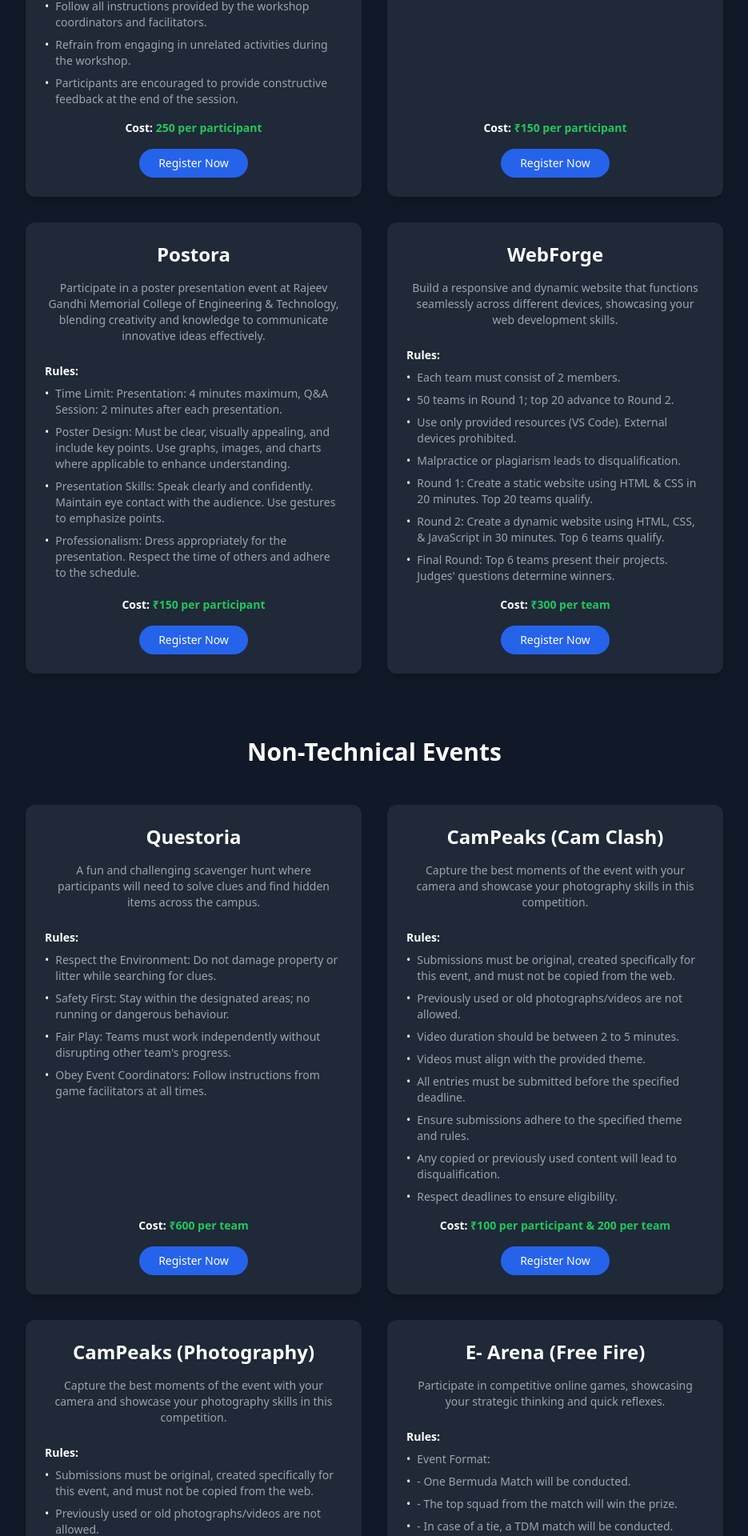
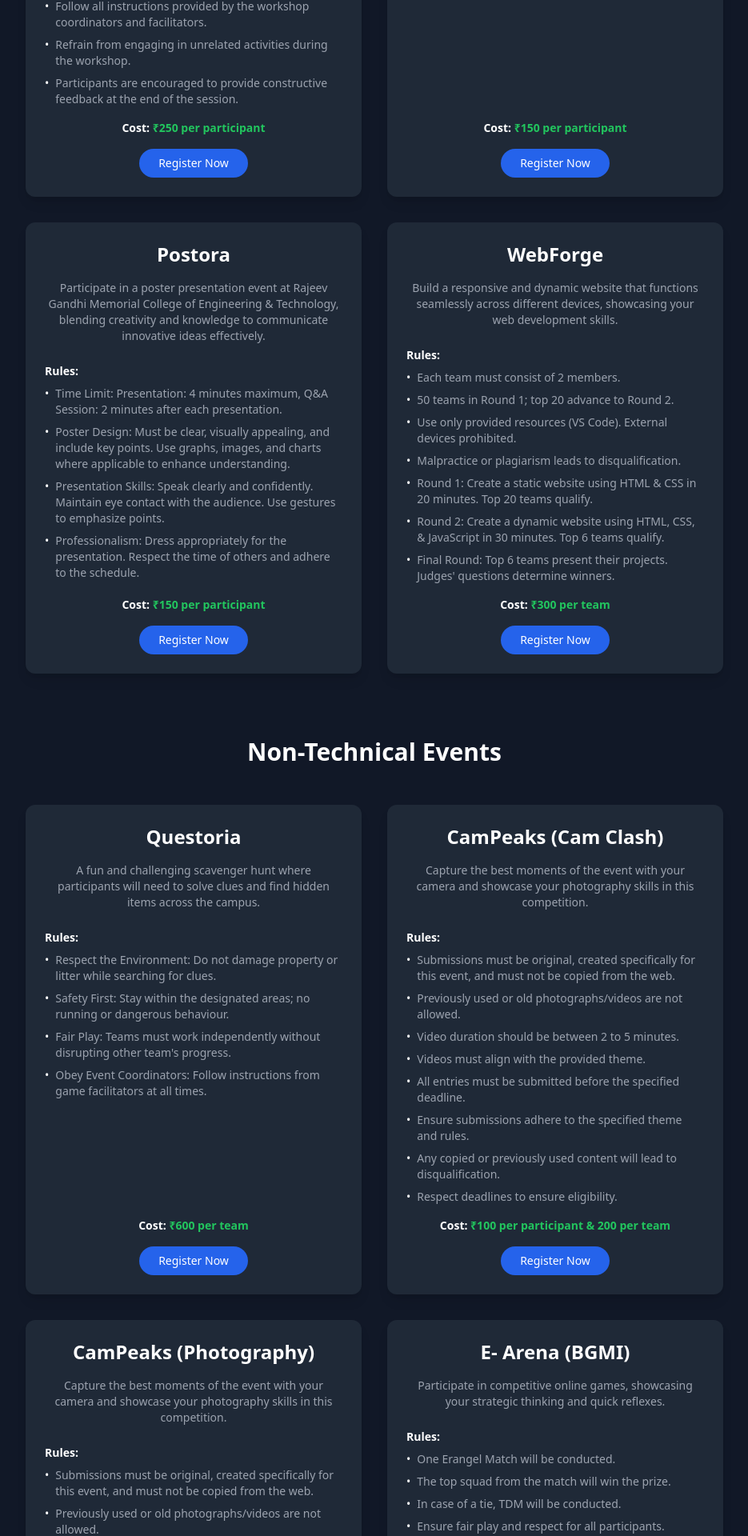
Before and after one commit to harshithreddy-dev/Advitiya2k25, a Next.js app: page /events in a window 1280 px wide. Shown: the part 1614-3534 px from the top of the page at 80% size, without its empty margins (172-1107 px from the left). Built offline with nearby package versions, Linux system fonts and the light colour scheme.

Commit message:
fixed minor issues

```diff
--- a/src/app/events/page.tsx
+++ b/src/app/events/page.tsx
@@ -1,5 +1,6 @@
 "use client";
 import { motion } from "framer-motion";
+import { register } from "module";
 
 export default function EventsSectionDemo() {
   const technicalEvents = {
@@ -102,7 +103,7 @@ export default function EventsSectionDemo() {
         "Decisions made by the quiz master are final and binding.",
         "Any team found violating rules will be immediately disqualified.",
       ],
-      cost: "₹100 per participant & 600 per team",
+      cost: "₹100 per participant & ₹600 per team",
       teamSize: "Based upon registrations",
       icon: "IconLightbulb",
       registerLink: "https://forms.gle/RptBRuHm1hzr2rgN6",
@@ -164,7 +165,7 @@ export default function EventsSectionDemo() {
         "Refrain from engaging in unrelated activities during the workshop.",
         "Participants are encouraged to provide constructive feedback at the end of the session.",
       ],
-      cost: "250 per participant",
+      cost: "₹250 per participant",
       teamSize: "Individual",
       icon: "IconHammer",
       registerLink: "https://forms.gle/6kJxhr4gVuWoq3Bj6",
@@ -490,7 +491,7 @@ export default function EventsSectionDemo() {
           Contact: "+91 91105 29914",
         },
       ],
-      cost: "50 per participant",
+      cost: "₹50 per participant",
       registerLink: "https://forms.gle/5Nt9YtGK73eGXjA99",
       TeamMembers: [
         "K. Mohan Krishna",
@@ -499,8 +500,9 @@ export default function EventsSectionDemo() {
         "J. P. Samantha",
       ],
     },
+
     {
-      title: "E- Arena (Free Fire)",
+      title: "E- Arena (BGMI)",
       description:
         "Participate in competitive online games, showcasing your strategic thinking and quick reflexes.",
       FacultyCoordinators: [
@@ -520,21 +522,18 @@ export default function EventsSectionDemo() {
         },
       ],
       rules: [
-        "Event Format:",
-        "- One Bermuda Match will be conducted.",
-        "- The top squad from the match will win the prize.",
-        "- In case of a tie, a TDM match will be conducted.",
-        "General Rules:",
-        "1. Ensure fair play and respect for all participants.",
-        "2. Teams must adhere to the event schedule.",
-        "3. Players facing internet issues are expected to switch to their mobile data.",
+        "One Erangel Match will be conducted.",
+        "The top squad from the match will win the prize.",
+        "In case of a tie, TDM will be conducted.",
+        "Ensure fair play and respect for all participants.",
+        "Teams must adhere to the event schedule.",
       ],
-      cost: "50 per head & 200 per team",
-      registerLink: "https://forms.gle/m3q3AzQWYw2JmkH48",
+      cost: "₹50 per head & ₹200 per team",
+      registerLink: "https://forms.gle/6d8apZHpDBMKNUQ86",
       TeamMembers: ["Afrid", "Rushi", "Omkar", "Khaleel"],
     },
     {
-      title: "E- Arena (PUBG)",
+      title: "E- Arena (Freefire)",
       description:
         "Participate in competitive online games, showcasing your strategic thinking and quick reflexes.",
       FacultyCoordinators: [
@@ -554,16 +553,15 @@ export default function EventsSectionDemo() {
         },
       ],
       rules: [
-        "Event Format:",
-        "- One Bermuda Match will be conducted.",
-        "- The top squad from the match will win the prize.",
-        "- In case of a tie, Clash Squad will be conducted.",
-        "General Rules:",
-        "1. Ensure fair play and respect for all participants.",
-        "2. Teams must adhere to the event schedule.",
+        "One Bermuda Match will be conducted.",
+        "The top squad from the match will win the prize.",
+        "In case of a tie, a Clash Squad match will be conducted.",
+        "Ensure fair play and respect for all participants.",
+        "Teams must adhere to the event schedule.",
+        "Players facing internet issues are expected to switch to their mobile data.",
       ],
-      cost: "50 per head & 200 per team",
-      registerLink: "https://forms.gle/6d8apZHpDBMKNUQ86",
+      cost: "₹50 per head & ₹200 per team",
+      registerLink: "https://forms.gle/m3q3AzQWYw2JmkH48",
       TeamMembers: ["Afrid", "Rushi", "Omkar", "Khaleel"],
     },
 
@@ -605,6 +603,7 @@ export default function EventsSectionDemo() {
           contact: "+91 77994 81411",
         },
       ],
+      registerLink: "https://forms.gle/tTTMV9XJubiPp2Bo8",
       teamMembers: ["Gafoor", "Pream", "Tanuja", "Shreya"],
       locationDetails: {
         collegeName:
@@ -620,7 +619,7 @@ export default function EventsSectionDemo() {
         chess: "Individual",
         carroms: "2",
       },
-      cost: "50 per head",
+      cost: "₹50 per head",
     },
     {
       title: "PlayZone (Carroms)",
@@ -675,8 +674,8 @@ export default function EventsSectionDemo() {
         chess: "Individual",
         carroms: "2",
       },
-      registerLink: "https://forms.gle/Mqc85vnCTrz9q2WLA",
-      cost: "50 per head",
+      registerLink: "https://forms.gle/gM9Y6KwU7KQJqMdk9",
+      cost: "₹50 per head",
     },
     {
       title: "Melodify",
@@ -725,7 +724,7 @@ export default function EventsSectionDemo() {
       registerLink: "https://forms.gle/49RisutNcZ1pF2Qe9",
       activity: "Singing",
       teamSize: "Individual, Duet, or Group (max 3)",
-      cost: "100 rs per head",
+      cost: "₹100 rs per head",
     },
     {
       title: "Groove Battle",
@@ -775,7 +774,7 @@ export default function EventsSectionDemo() {
       registerLink: "https://forms.gle/2Stjn8bhr73LnPxo7",
       activity: "Singing",
       teamSize: "Individual, Duet, or Group (max 3)",
-      cost: "100 per head",
+      cost: "₹100 per head",
     },
   ];
 
--- a/src/app/page.tsx
+++ b/src/app/page.tsx
@@ -24,10 +24,10 @@ export default function SpotlightPreview() {
 
         {/* Description */}
         <p className="text-gray-300 text-lg sm:text-xl max-w-3xl leading-relaxed drop-shadow-lg">
-          <span className="font-semibold text-cyan-400">Advitiya 2K25</span> is
+          <span className="font-semibold text-cyan-400">ADVITIYA 2K25</span> is
           a technology-focused event by the{" "}
           <span className="font-semibold text-purple-300">
-            CSE Data Science Department
+            CSE (Data Science) Department
           </span>{" "}
           of <span className="text-teal-400 font-semibold">RGMCET</span>,
           featuring{" "}
```
Also changed, not shown: src/app/layout.tsx (line endings or trailing spaces).
